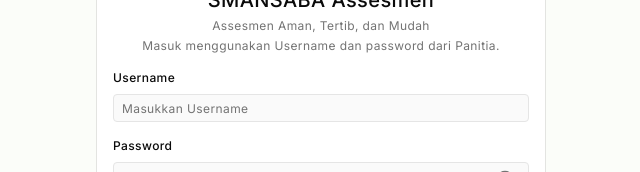
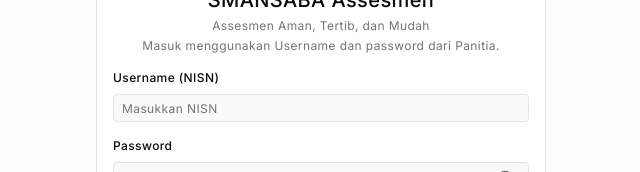
Before and after one commit to deniikbal/cbtapp, a Next.js app: page / in a window 1280 px wide. Shown: the part 320-492 px from the top of the page, without its empty margins (319-959 px from the left). Built offline with nearby package versions, Linux system fonts and the light colour scheme; no server answers; the database is empty.

Commit message:
feat(login): keterangan NISN pada kolom username siswa

```diff
--- a/components/student-login-form.tsx
+++ b/components/student-login-form.tsx
@@ -27,21 +27,21 @@ export function StudentLoginForm({ simulasi = false }: { simulasi?: boolean }) {
         <CardDescription className="text-[14px] sm:text-xs">Masuk menggunakan Username dan password dari Panitia.</CardDescription>
         {simulasi ? (
           <CardDescription className="rounded-sm border border-amber-300/70 bg-amber-50 px-2 py-1 text-[13px] text-amber-900 dark:border-amber-500/40 dark:bg-amber-500/10 dark:text-amber-200 sm:text-xs">
-            Mode simulasi: password = Username (NIS).
+            Mode simulasi: password = Username (NISN).
           </CardDescription>
         ) : null}
       </CardHeader>
       <CardContent>
         <form action={formAction} className="space-y-4">
           <div className="space-y-2">
-            <Label htmlFor="nis" className="text-[14px] sm:text-xs">Username</Label>
+            <Label htmlFor="nis" className="text-[14px] sm:text-xs">Username (NISN)</Label>
             <Input
               id="nis"
               name="nis"
-              placeholder="Masukkan Username"
+              placeholder="Masukkan NISN"
               className="h-11 text-[14px] placeholder:text-muted-foreground sm:h-7 sm:text-xs/relaxed"
               required
-              onInvalid={(event) => event.currentTarget.setCustomValidity("Username wajib diisi.")}
+              onInvalid={(event) => event.currentTarget.setCustomValidity("NISN wajib diisi.")}
               onInput={(event) => event.currentTarget.setCustomValidity("")}
             />
           </div>
```
